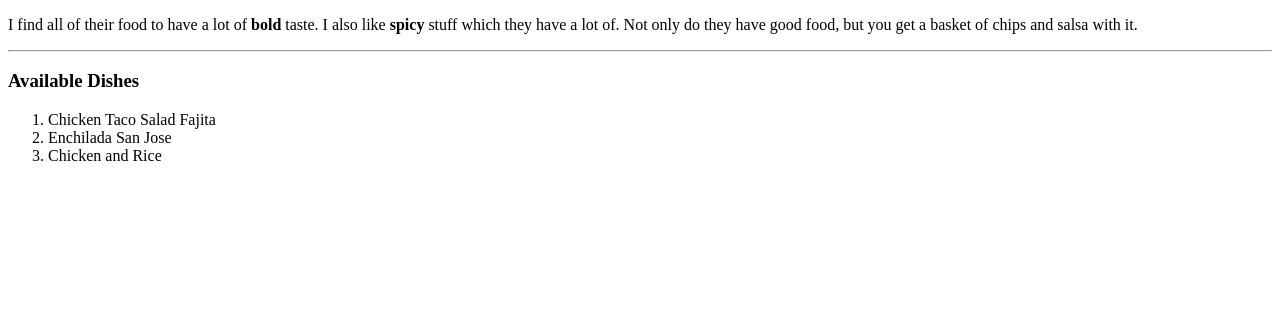
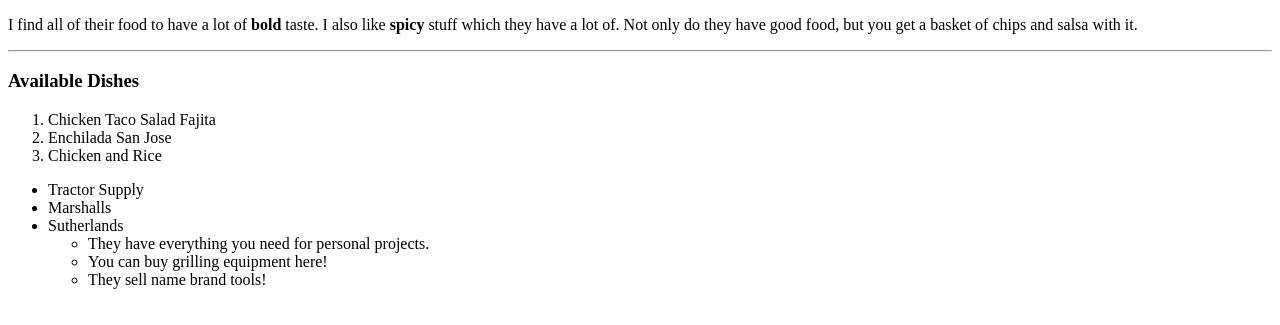
Before and after one commit to 44-563-Web-Apps-S24/44563-webapps-s24-assignment3-Pchristy03, a plain HTML site: page index.html in a window 1280 px wide. Shown: the part 105-430 px from the top of the page. Drawn offline with Linux system fonts and the light colour scheme.

Commit message:
add places to visit and reasons to do so

```diff
--- a/index.html
+++ b/index.html
@@ -25,6 +25,16 @@
         <li>Chicken and Rice</li>
     </ol>
 
+    <ul>
+        <li>Tractor Supply</li>
+        <li>Marshalls</li>
+        <li>Sutherlands</li>
+        <ul>
+            <li>They have everything you need for personal projects.</li>
+            <li>You can buy grilling equipment here!</li>
+            <li>They sell name brand tools!</li>
+        </ul>
+    </ul>
 
 </body>
 
```
